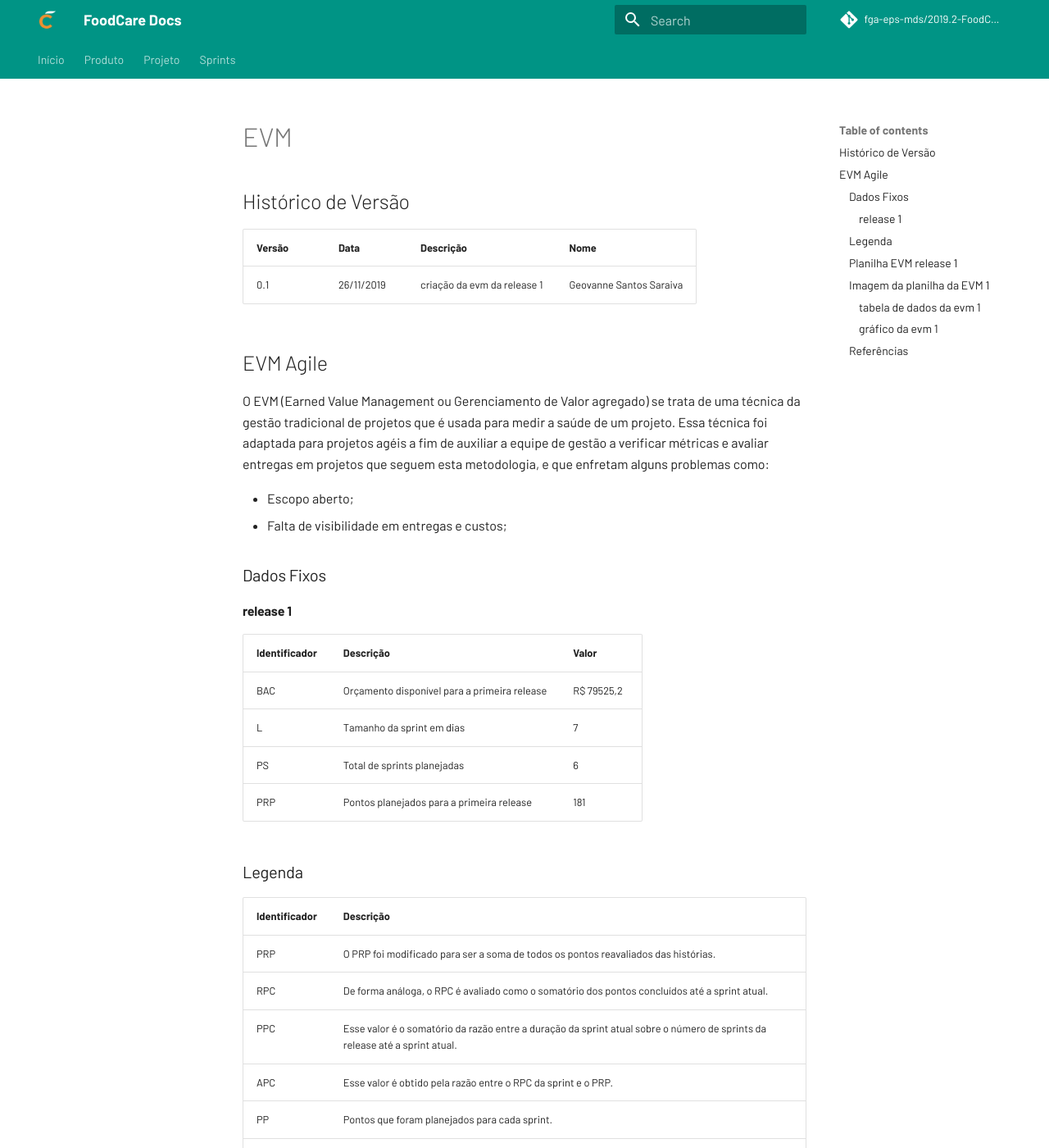
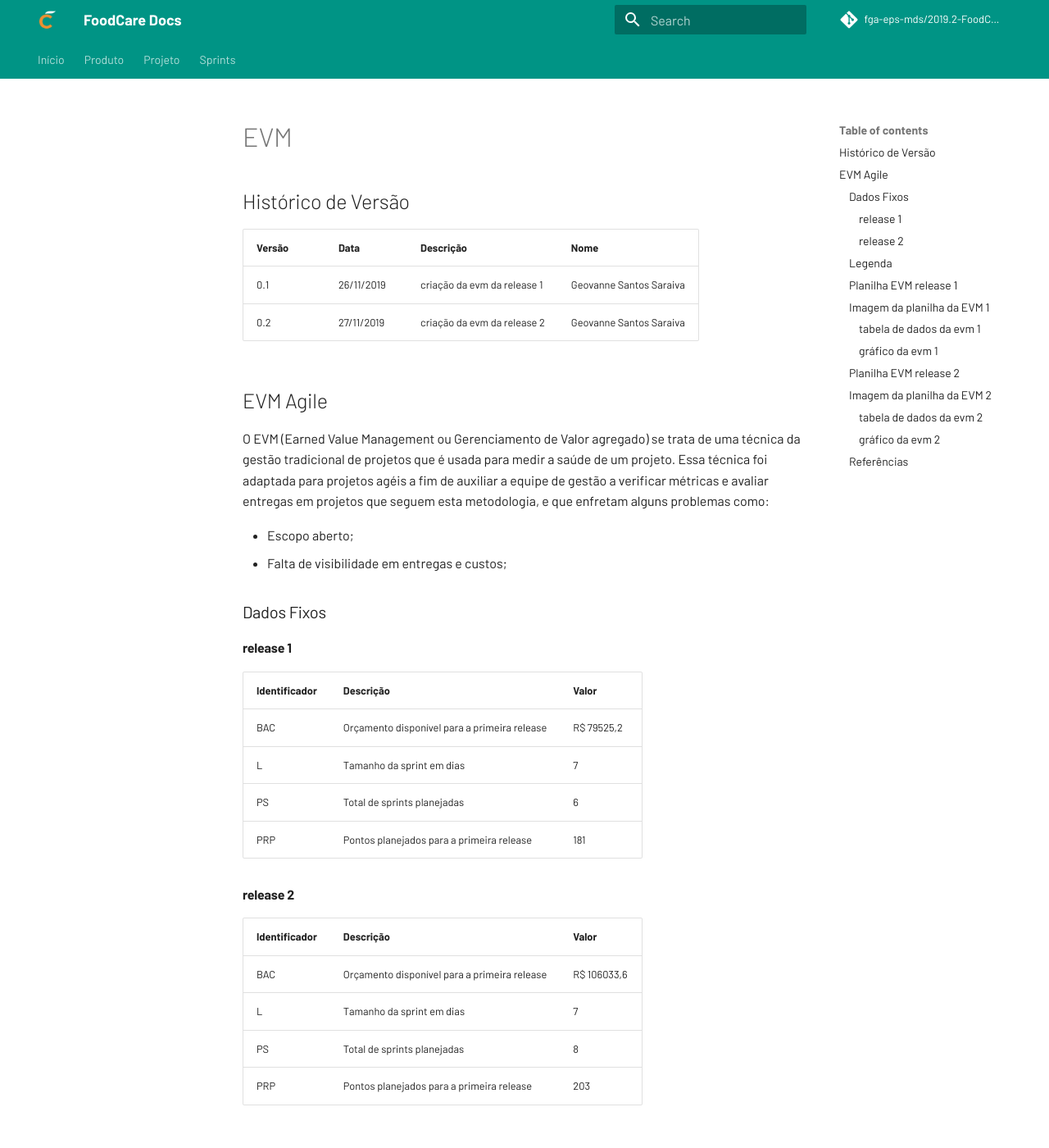
Before and after one commit to fga-eps-mds/2019.2-FoodCare, an MkDocs documentation site: the page built from docs/produto/evm.md, in a window 1280 px wide and 1400 px high. Shown: the whole window at 82% size. Built offline with MkDocs 1.6.1 and Material for MkDocs 9.7.7, drawn with Linux system fonts in a browser that asks for light colours; comment, search, counter and statistics services are not loaded; some of the changed text lies outside the part shown.

Commit message:
adiciona evm da release 2

```diff
--- a/docs/produto/evm.md
+++ b/docs/produto/evm.md
@@ -5,6 +5,7 @@
 |Versão|Data|Descrição|Nome|
 |---|---|---|---|
 |0.1|26/11/2019|criação da evm da release 1|Geovanne Santos Saraiva|
+|0.2|27/11/2019|criação da evm da release 2|Geovanne Santos Saraiva|
 
 ## EVM Agile
 
@@ -23,6 +24,15 @@ O EVM (Earned Value Management ou Gerenciamento de Valor agregado) se trata de u
 |L|Tamanho da sprint em dias|	7|
 |PS|Total de sprints planejadas|6|
 |PRP|	Pontos planejados para a primeira release|181|
+
+#### release 2
+
+|Identificador|Descrição|Valor|
+|---|---|---|
+|BAC|	Orçamento disponível para a primeira release	|R$ 106033,6|
+|L|Tamanho da sprint em dias|	7|
+|PS|Total de sprints planejadas|8|
+|PRP|	Pontos planejados para a primeira release|203|
 
 ### Legenda
 
@@ -60,5 +70,20 @@ Abaixo segue as imagens da EVM para a primeira release, esta que já foi conclu
 
 ![EV 1](img/ev1.png)
 
+### Planilha EVM release 2
+[Link do documeto no google docs](https://docs.google.com/spreadsheets/d/1Wj-KKK2OqgT-xWlo9CLOnf6XgVcxbwoo933VRXpf5eY/edit?usp=sharing)
+
+### Imagem da planilha da EVM 2
+
+Abaixo segue as imagens da EVM para a segunda release, esta que já foi concluída. As informações podem ser melhor vistas no link disponibilizado acima.
+
+##### tabela de dados da evm 2
+
+![EVM 1](img/evm_2.png)
+
+##### gráfico da evm 2
+
+![EV 1](img/ev2.png)
+
 ### Referências
 HiFlex Consultoria. Gerenciamento de valor agregado (EVM) em projetos agéis. Vitor Massari. Acesso em: http://www.hiflex.com.br/v1/gerenciamento-de-valor-agregado-evm-em-projetos-ageis/ codetiburon. Earned Value Management (EVM) for Agile Software Projects. Olga Yatskevich. Acesso em: https://codetiburon.com/earned-value-management-evm-agile-software-projects/
```
Also changed, not shown: docs/produto/img/evm_2.png (added).
